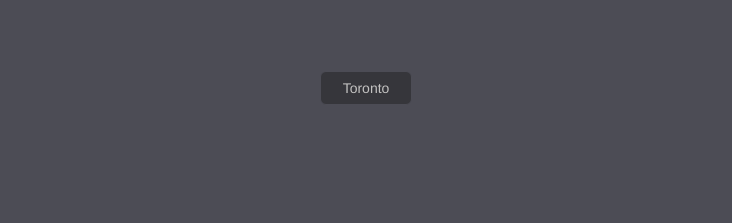
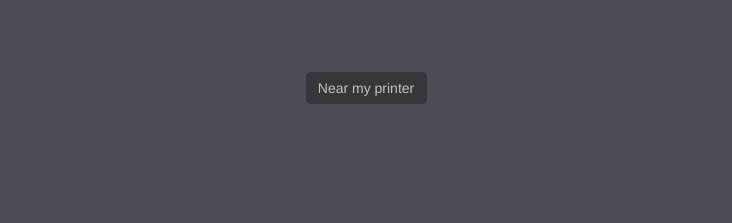
Before and after one commit to theicedmango/system_design_p2, a website: page index.html in a window 1280 px wide. Shown: the part 91-314 px from the top of the page, without its empty margins (274-1006 px from the left). Drawn offline with nearby package versions, Linux system fonts and the light colour scheme; no server answers.

Commit message:
Add default option for city selection

```diff
--- a/index.html
+++ b/index.html
@@ -12,6 +12,7 @@
   <h1 class="header">Bambu Lab Style Humidity Widget</h1>
 
   <select id="city-select" class="city-select">
+    <option value="Sensor" selected>Near my printer</option>
     <option value="43.6532,-79.3832">Toronto</option>
     <option value="40.7128,-74.0060">New York</option>
     <option value="51.5074,-0.1278">London</option>
```
